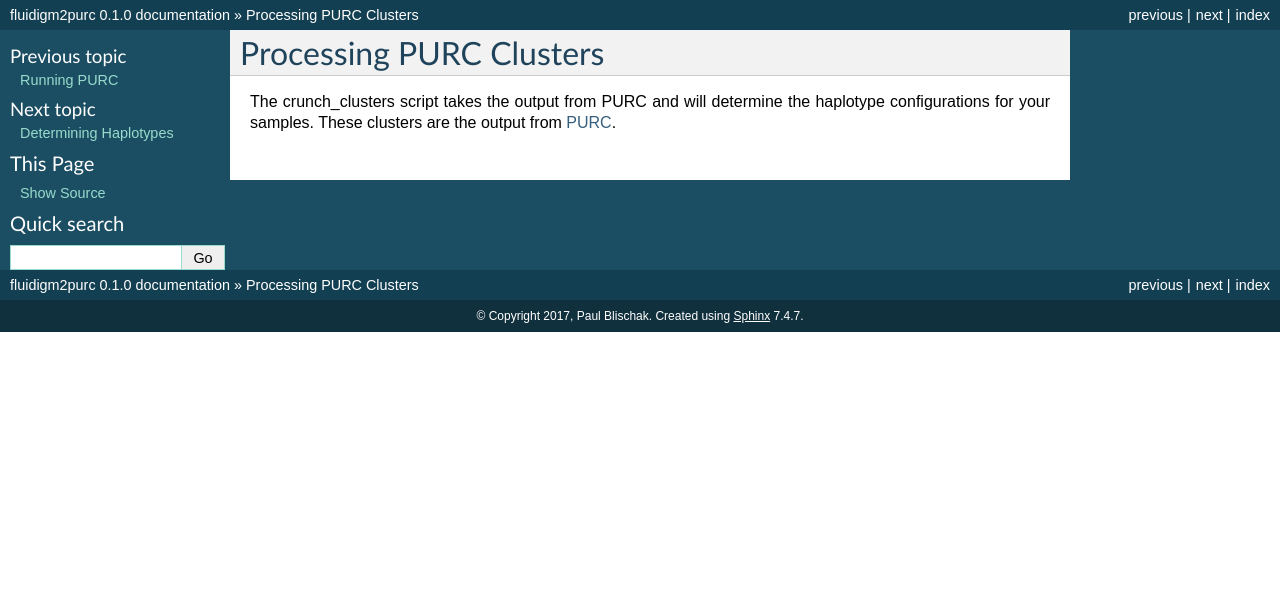
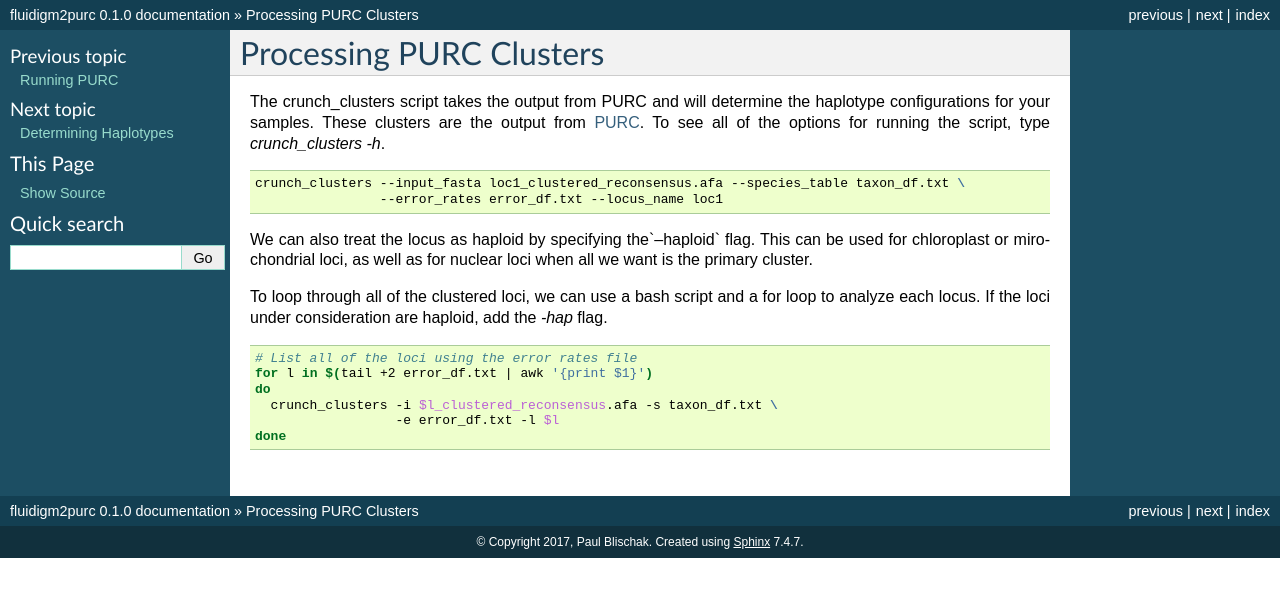
Before and after one commit to pblischak/fluidigm2purc, a Sphinx documentation site: the page built from docs/crunching_clusters.rst, in a window 1280 px wide. Shown: the top 597 px of the page. Built offline with Sphinx 7.4.7, drawn with Linux system fonts in a browser that asks for light colours.

Commit message:
starting to document crunch_clusters script

```diff
--- a/docs/crunching_clusters.rst
+++ b/docs/crunching_clusters.rst
@@ -5,4 +5,27 @@ Processing PURC Clusters
 
 The crunch_clusters script takes the output from PURC and will determine
 the haplotype configurations for your samples. These clusters are the output
-from :ref:`PURC <Running_PURC>`.
+from :ref:`PURC <Running_PURC>`. To see all of the options for running the script,
+type `crunch_clusters -h`.
+
+.. code:: bash
+
+  crunch_clusters --input_fasta loc1_clustered_reconsensus.afa --species_table taxon_df.txt \
+                  --error_rates error_df.txt --locus_name loc1
+
+We can also treat the locus as haploid by specifying the`--haploid` flag.
+This can be used for chloroplast or mirochondrial loci, as well as for nuclear
+loci when all we want is the primary cluster.
+
+To loop through all of the clustered loci, we can use a bash script and a for loop
+to analyze each locus. If the loci under consideration are haploid, add the `-hap`
+flag.
+
+.. code:: bash
+
+  # List all of the loci using the error rates file
+  for l in $(tail +2 error_df.txt | awk '{print $1}')
+  do
+    crunch_clusters -i $l_clustered_reconsensus.afa -s taxon_df.txt \
+                    -e error_df.txt -l $l
+  done
--- a/docs/getting_started.rst
+++ b/docs/getting_started.rst
@@ -15,7 +15,7 @@ Requirements
    -  matplotlib
 
 -  C, C++ compilers
--  `PURC <https://bitbucket.org/crothfels/purc>`_
+-  `PURC <https://bitbucket.org/crothfels/purc>`_ (or `vsearch <https://github.com/torognes/vsearch>`_)
 
 Installation
 ------------
```
